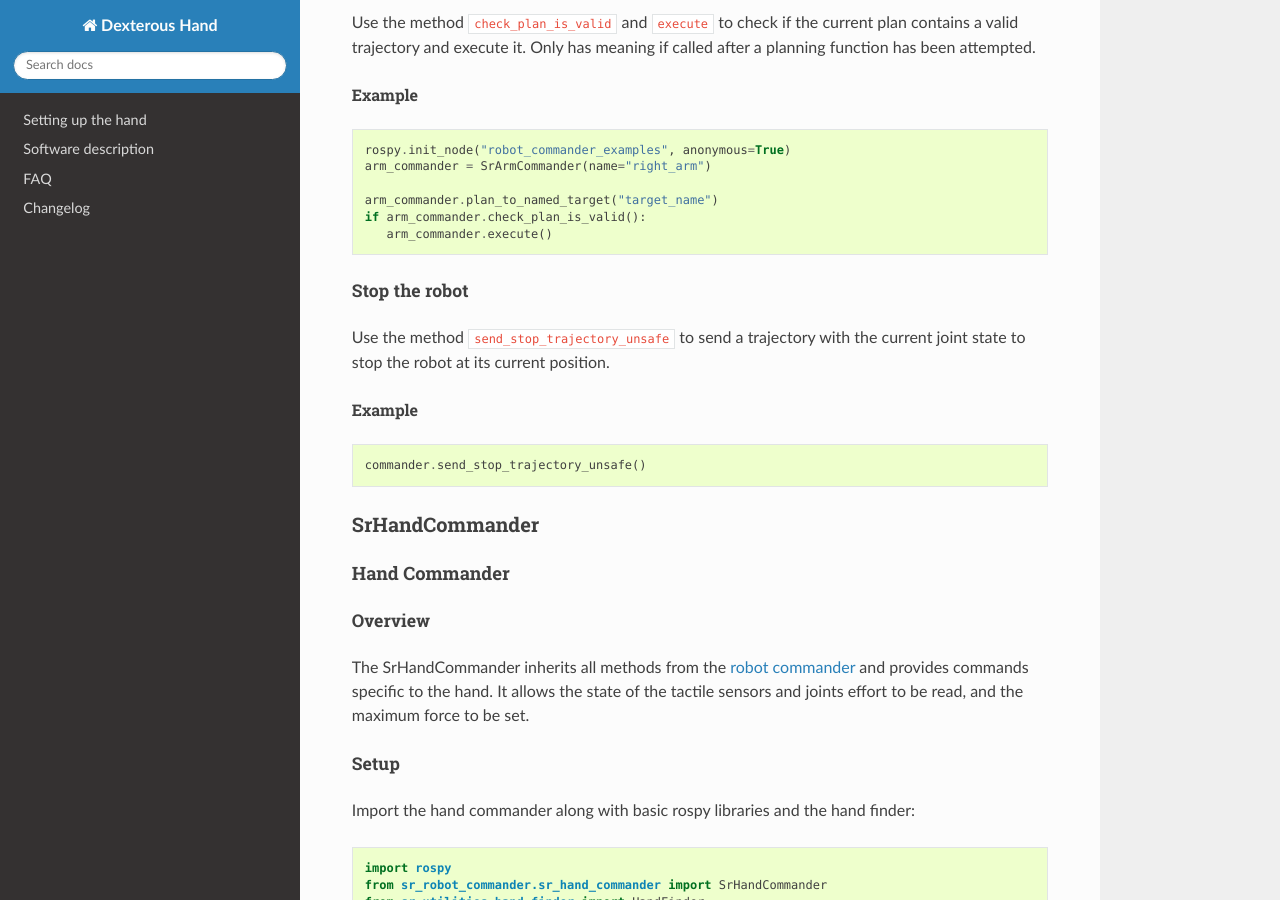
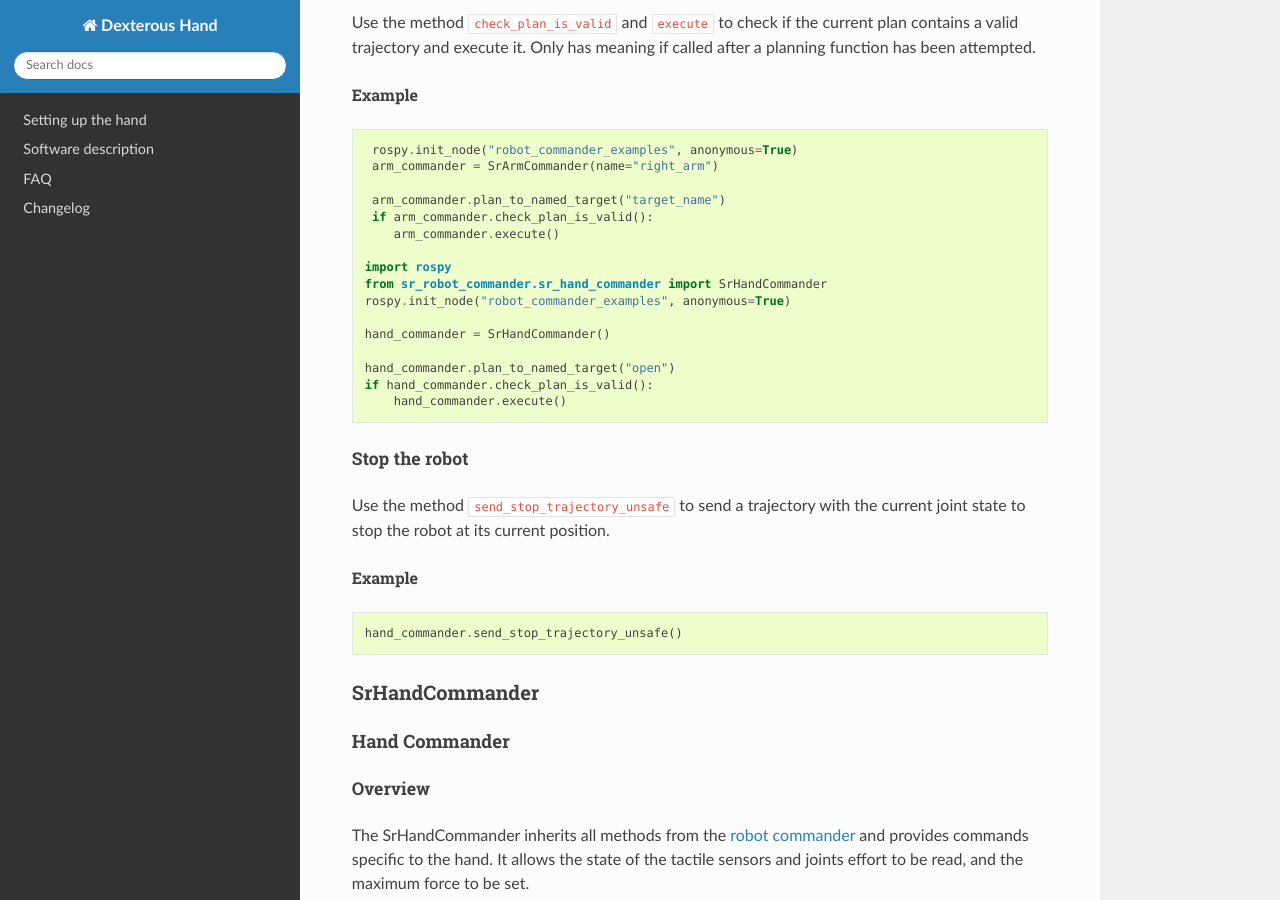
Before and after one commit to shadow-robot/sr_dexterous_hand_documentation, a Sphinx documentation site: the page built from docs/user_guide/2_software_description.md, in a window 1280 px wide and 900 px high, scrolled down 24562 px. Built offline with Sphinx 7.4.7 and the Read the Docs theme 2.0.0, drawn with Linux system fonts in a browser that asks for light colours.

Commit message:
making code blocks executable if ran in sequence

````diff
--- a/docs/user_guide/2_software_description.md
+++ b/docs/user_guide/2_software_description.md
@@ -898,6 +898,16 @@ Example
    if arm_commander.check_plan_is_valid():
       arm_commander.execute()
 
+  import rospy
+  from sr_robot_commander.sr_hand_commander import SrHandCommander
+  rospy.init_node("robot_commander_examples", anonymous=True)
+
+  hand_commander = SrHandCommander()
+
+  hand_commander.plan_to_named_target("open")
+  if hand_commander.check_plan_is_valid():
+      hand_commander.execute()
+
 Stop the robot
 ~~~~~~~~~~~~~~~~~~~
 Use the method ``send_stop_trajectory_unsafe`` to send a trajectory with the current joint state to stop the robot at its current position.
@@ -907,7 +917,7 @@ Example
 
 .. code:: python
 
-   commander.send_stop_trajectory_unsafe()
+   hand_commander.send_stop_trajectory_unsafe()
 ```
 
 ### SrHandCommander
````
